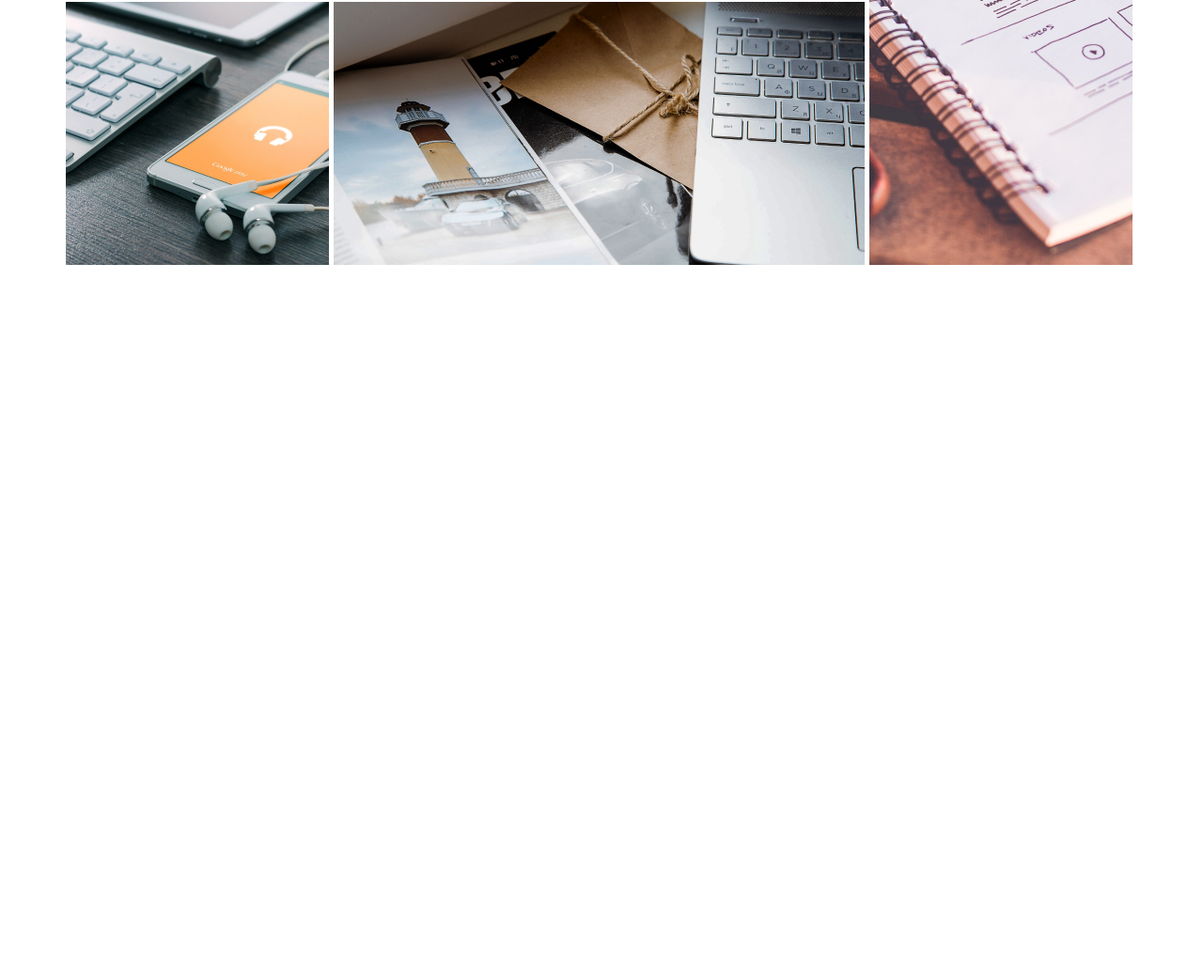
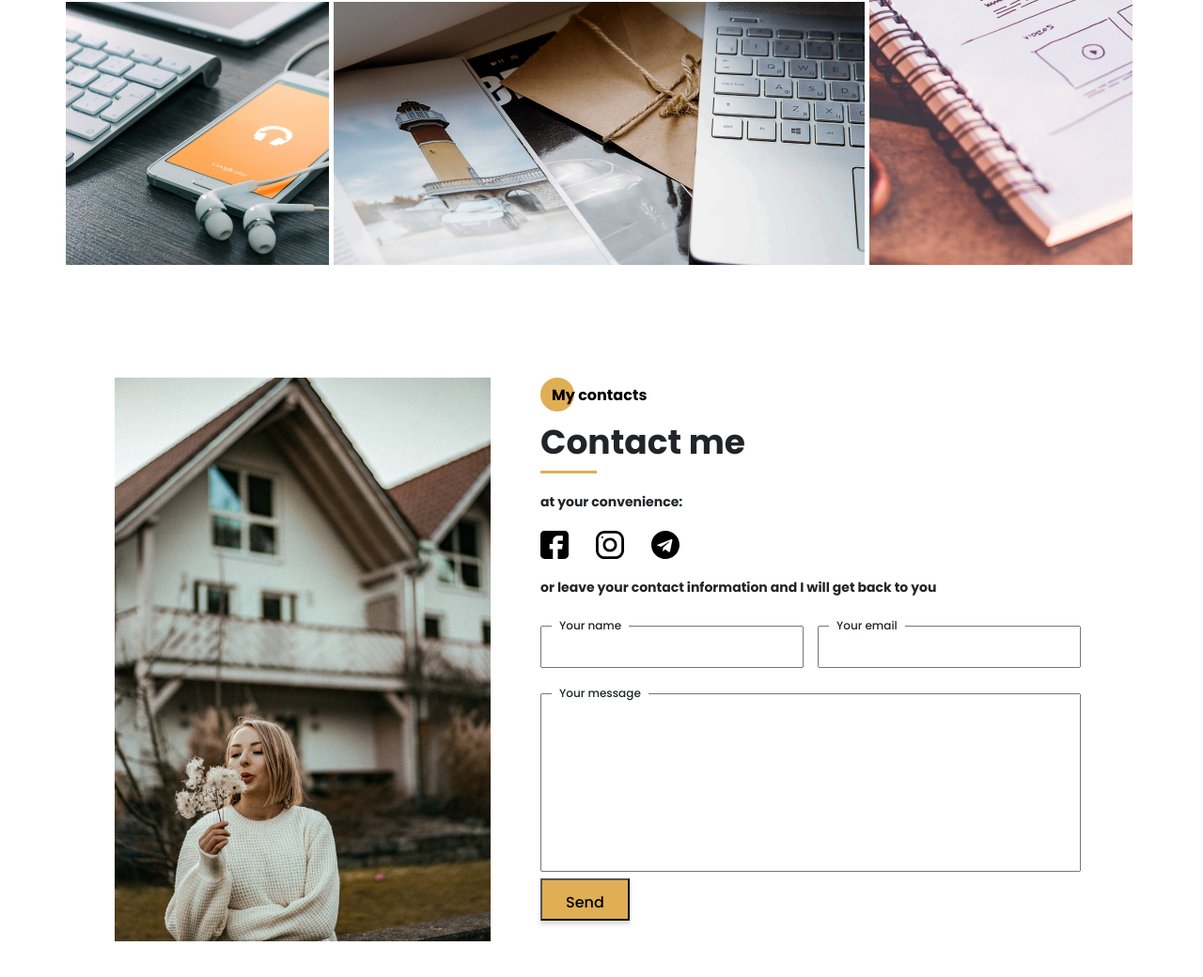
Before and after one commit to aquamarineru/Portfolio, a website: page src/index.html in a window 1280 px wide. Shown: the part 3967-5007 px from the top of the page at 94% size. Before the commit the page ends 4249 px from the top, so only its background shows below. Drawn offline with nearby package versions, Linux system fonts and the light colour scheme; files that its build step writes are made by us from their sources.

Commit message:
contacts form

```diff
--- a/src/index.html
+++ b/src/index.html
@@ -377,6 +377,49 @@
             </div>
         </div>
     </section>
+    <!-- Section Contacts -->
+    <section class="contacts">
+        <div class="container">
+            <div class="contacts__wrapper">
+                <div class="contacts__img">
+                    <img src="img/contacts.png" alt="photo">
+                  </div>
+                  <div class="contacts__descr">
+                    <h2 class="title title_fz16 contacts__title">My contacts</h2>
+                    <div class="title title_fz36 contacts__subtitle">Contact me </div>
+                    <div class="divider"></div>
+                    <div class="title title_fz14 contacts__text">at your convenience:</div>
+                    <div class="contacts__social">
+                        <a href="#" class="contacts__link">
+                            <img src="icons/Facebook — копия.svg" alt="Facebook">
+                        </a>
+                        <a href="#" class="contacts__link">
+                            <img src="icons/Instagram 2.svg" alt="instagram">
+                        </a>
+                        <a href="#" class="contacts__link">
+                            <img src="icons/social/telegram.svg" alt="telegram">
+                        </a>
+                    </div>
+                    <div class="title title_fz14 contacts__text">or leave your contact information and I will get back to you </div>
+                    <form action="#" class="contacts__form">
+                        <div class="contacts__input">
+                            <input name="name" id="name" type="text">
+                            <label for="name">Your name</label>
+                        </div>
+                        <div class="contacts__input">
+                            <input name="email" id="email" type="email">
+                            <label for="email">Your email</label>
+                        </div>
+                        <div class="contacts__textarea">
+                            <textarea name="text" id="text" ></textarea>
+                            <label for="text">Your message</label>
+                            <button class="btn">Send</button>
+                        </div>
+                    </form>
+                </div>
+            </div>
+        </div>
+    </section>
 
     <script src="js/script.js"></script>
 </body>
--- a/src/sass/blocks/_about.scss
+++ b/src/sass/blocks/_about.scss
@@ -10,6 +10,9 @@
     }
     &__img {
         grid-row: 1/3;
+        img {
+            width: 100%;
+        }
     }
     &__descr {
         padding-top: 6px;
--- /dev/null
+++ b/src/sass/blocks/_contacts.scss
@@ -0,0 +1,98 @@
+.contacts {
+    padding: 120px 0 90px 0;
+    &__wrapper {
+        padding: 0 35px 0 52px;
+        display: grid;
+        grid-template-columns: 400px 600px;
+        justify-content: space-between;
+    }
+    &__photo {
+        img {
+            width: 100%;
+        }
+    }
+    &__descr {
+        padding-top: 6px;
+        .divider {
+            margin: 0;
+        }
+    }
+    &__title {
+        color: #000;
+        position: relative;
+        padding: 1px 0 0 12px;
+        @include before_circle;
+    }
+    &__text, &__social {
+        margin-top: 20px;
+    }
+    &__link {
+        margin-right: 25px;
+        img {
+            max-width: 30px;
+            max-height: 30px;
+        }
+        &:hover {
+            text-decoration: none;
+        }
+    }
+    &__form {
+        margin-top: 30px;
+        display: grid;
+        grid-template: 45px 190px 45px / repeat(2, 280px);
+        column-gap: 15px;
+        row-gap: 27px;
+        label {
+            display: block;
+            position: absolute;
+            top: -9px;
+            left: 12px;
+            height: 18px;
+            padding: 0 8px;
+            background-color: #fff;
+            font-size: 12px;
+            margin-bottom: 0;
+        }
+    }
+    &__triggers {
+        grid-column: 1 / 3;
+        display: grid;
+        grid-template-columns: repeat(2, auto);
+        column-gap: 35px;
+    }
+    &__policy {
+        font-size: 12px;
+        line-height: 14px;
+        display: flex;
+        align-items: center;
+        input {
+            margin-right: 10px;
+        }
+    }
+    &__input {
+        position: relative;
+        input {
+            width: 100%;
+            height: 100%;
+            padding: 0 20px;
+            font-size: 12px;
+        }
+    }
+    &__textarea {
+        position: relative;
+        grid-column: 1 / 3;
+        textarea {
+            width: 100%;
+            height: 100%;
+            resize: none;
+            padding: 20px;
+            font-size: 12px;
+        }
+    }
+    &__btn {
+        border: none;
+        font-weight: bold;
+        font-size: 14px;
+        line-height: 21px;
+    }
+}
--- a/src/sass/style.scss
+++ b/src/sass/style.scss
@@ -30,3 +30,4 @@
 @import 'blocks/resume';
 @import 'blocks/skills';
 @import 'blocks/portfolio';
+@import 'blocks/contacts';
```
Also changed, not shown: dist/css/style.min.css, dist/icons/Facebook — копия.svg (added), dist/icons/Instagram 2.svg (added), dist/img/contacts.png (added), dist/index.html, src/icons/Facebook — копия.svg (added), src/icons/Instagram 2.svg (added), src/img/contacts.png (added).
